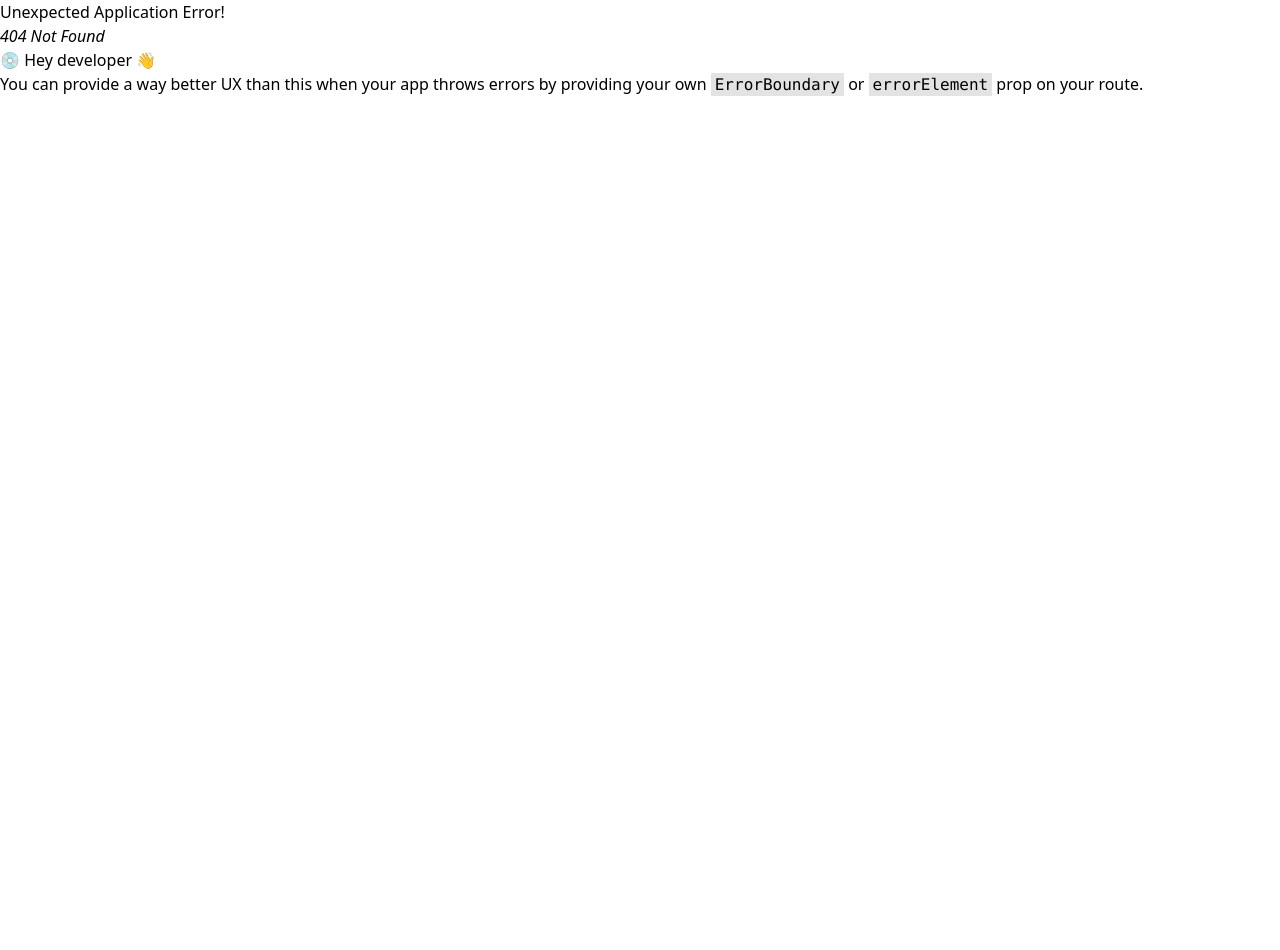
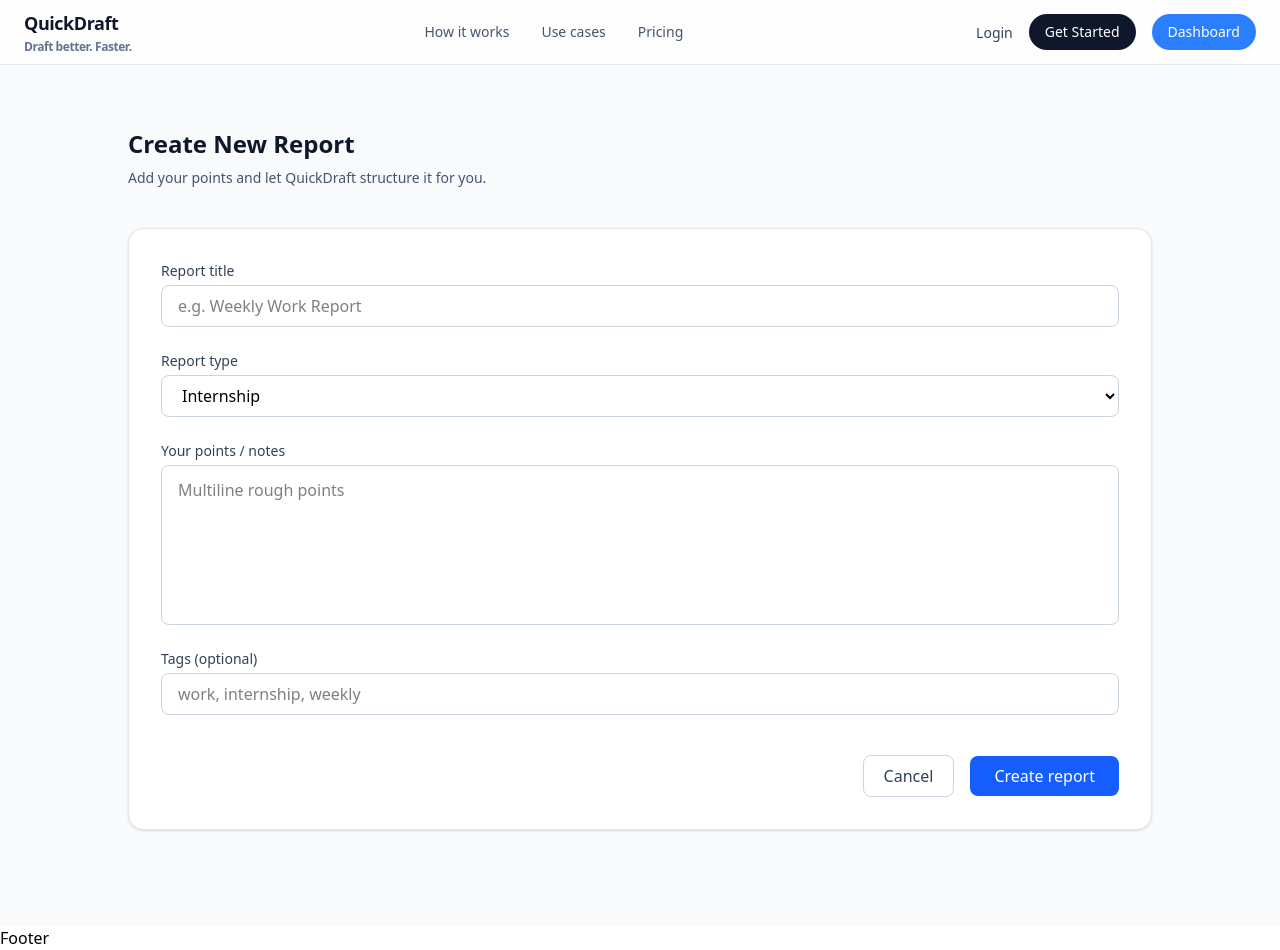
Before and after one commit to anirudh-1404/QuickDraft, a React (Vite) app in the folder frontend/quickdraft/: page /create in a window 1280 px wide. Before the commit this address had no page. Before the commit the page ends 800 px from the top, so only its background shows below. Built offline with nearby package versions, Linux system fonts and the light colour scheme.

Commit message:
worked on create report ui

```diff
--- a/frontend/quickdraft/src/App.jsx
+++ b/frontend/quickdraft/src/App.jsx
@@ -6,6 +6,7 @@ import Home from "./pages/Home";
 import Signup from "./pages/Signup";
 import Login from "./pages/Login";
 import Dashboard from "./pages/Dashboard";
+import CreateReport from "./pages/CreateReport";
 
 const App = () => {
   const router = createBrowserRouter([
@@ -29,6 +30,10 @@ const App = () => {
           path: "/dashboard",
           element: <Dashboard />,
         },
+        {
+          path: "/create",
+          element: <CreateReport />,
+        },
       ],
     },
   ]);
--- /dev/null
+++ b/frontend/quickdraft/src/pages/CreateReport.jsx
@@ -0,0 +1,90 @@
+import React from "react";
+
+const CreateReport = () => {
+  return (
+    <>
+      <section className="min-h-screen bg-slate-50 px-6 pt-32 pb-24">
+        <div className="max-w-5xl mx-auto">
+          <div className="mb-10">
+            <h1 className="text-2xl font-semibold text-slate-900">
+              Create New Report
+            </h1>
+            <p className="mt-2 text-slate-600 text-sm">
+              Add your points and let QuickDraft structure it for you.
+            </p>
+          </div>
+          {/* card */}
+          <div className="bg-white border border-slate-200 rounded-2xl p-8 shadow-sm">
+            <form action="" className="space-y-6">
+              <div className="flex flex-col gap-1">
+                <label
+                  htmlFor="report-title"
+                  className="text-sm text-slate-700"
+                >
+                  Report title
+                </label>
+                <input
+                  type="text"
+                  placeholder="e.g. Weekly Work Report"
+                  id="report-title"
+                  className="px-4 py-2 rounded-lg border border-slate-300 focus:ring-2 focus:ring-blue-500 focus:outline-none "
+                />
+              </div>
+              <div className="flex flex-col gap-1">
+                <label htmlFor="report-type" className="text-sm text-slate-700">
+                  Report type
+                </label>
+                <select
+                  name=""
+                  id="report-type"
+                  className="px-4 py-2 rounded-lg border border-slate-300 bg-white focus:ring-2 focus:ring-blue-500 focus:outline-none"
+                >
+                  <option value="">Internship</option>
+                  <option value="">Weekly</option>
+                  <option value="">Project</option>
+                  <option value="">Custom</option>
+                </select>
+              </div>
+
+              <div className="flex flex-col gap-1">
+                <label htmlFor="note-points" className="text-sm text-slate-700">
+                  Your points / notes
+                </label>
+                <textarea
+                  name=""
+                  placeholder="Multiline rough points"
+                  id="note-points"
+                  className="min-h-[10rem] px-4 py-3 rounded-lg border border-slate-300 focus:ring-2 focus:ring-blue-500 focus:outline-none resize-none"
+                ></textarea>
+              </div>
+
+              <div className="flex flex-col gap-1">
+                <label htmlFor="tags" className="text-sm text-slate-700">
+                  Tags (optional)
+                </label>
+                <input
+                  type="text"
+                  id="tags"
+                  placeholder="work, internship, weekly"
+                  className="px-4 py-2 rounded-lg border border-slate-300 focus:ring-2 focus:ring-blue-500 focus:outline-none"
+                />
+              </div>
+
+              <div className="flex items-center justify-end gap-4 pt-4">
+                <button className="px-5 py-2 rounded-lg border border-slate-300 text-slate-700 hover:bg-slate-100 transition cursor-pointer">
+                  Cancel
+                </button>
+
+                <button className="px-6 py-2 rounded-lg bg-blue-600 text-white hover:bg-blue-700 transition cursor-pointer">
+                  Create report
+                </button>
+              </div>
+            </form>
+          </div>
+        </div>
+      </section>
+    </>
+  );
+};
+
+export default CreateReport;
--- a/frontend/quickdraft/src/pages/Dashboard.jsx
+++ b/frontend/quickdraft/src/pages/Dashboard.jsx
@@ -1,4 +1,5 @@
 import React from "react";
+import { Link } from "react-router-dom";
 
 const Dashboard = () => {
   return (
@@ -9,9 +10,11 @@ const Dashboard = () => {
             <h1 className="text-2xl font-semibold text-slate-900">
               My Reports
             </h1>
-            <button className="px-4 py-2 rounded-lg bg-blue-600 text-white text-sm hover:bg-blue-700 transition cursor-pointer">
-              Create new report
-            </button>
+            <Link to="/create">
+              <button className="px-4 py-2 rounded-lg bg-blue-600 text-white text-sm hover:bg-blue-700 transition cursor-pointer">
+                Create new report
+              </button>
+            </Link>
           </div>
 
           <div className="grid grid-cols-1 md:grid-cols-2 lg:grid-cols-3 gap-6">
@@ -43,9 +46,9 @@ const Dashboard = () => {
             <p className="mt-2 text-sm text-slate-500">
               Create your first report to get started
             </p>
-            <button className="mt-6 px-5 py-2 rounded-lg bg-blue-600 text-white text-sm cursor-pointer">
+            {/* <button className="mt-6 px-5 py-2 rounded-lg bg-blue-600 text-white text-sm cursor-pointer">
               Create report
-            </button>
+            </button> */}
           </div>
         </div>
       </section>
```
